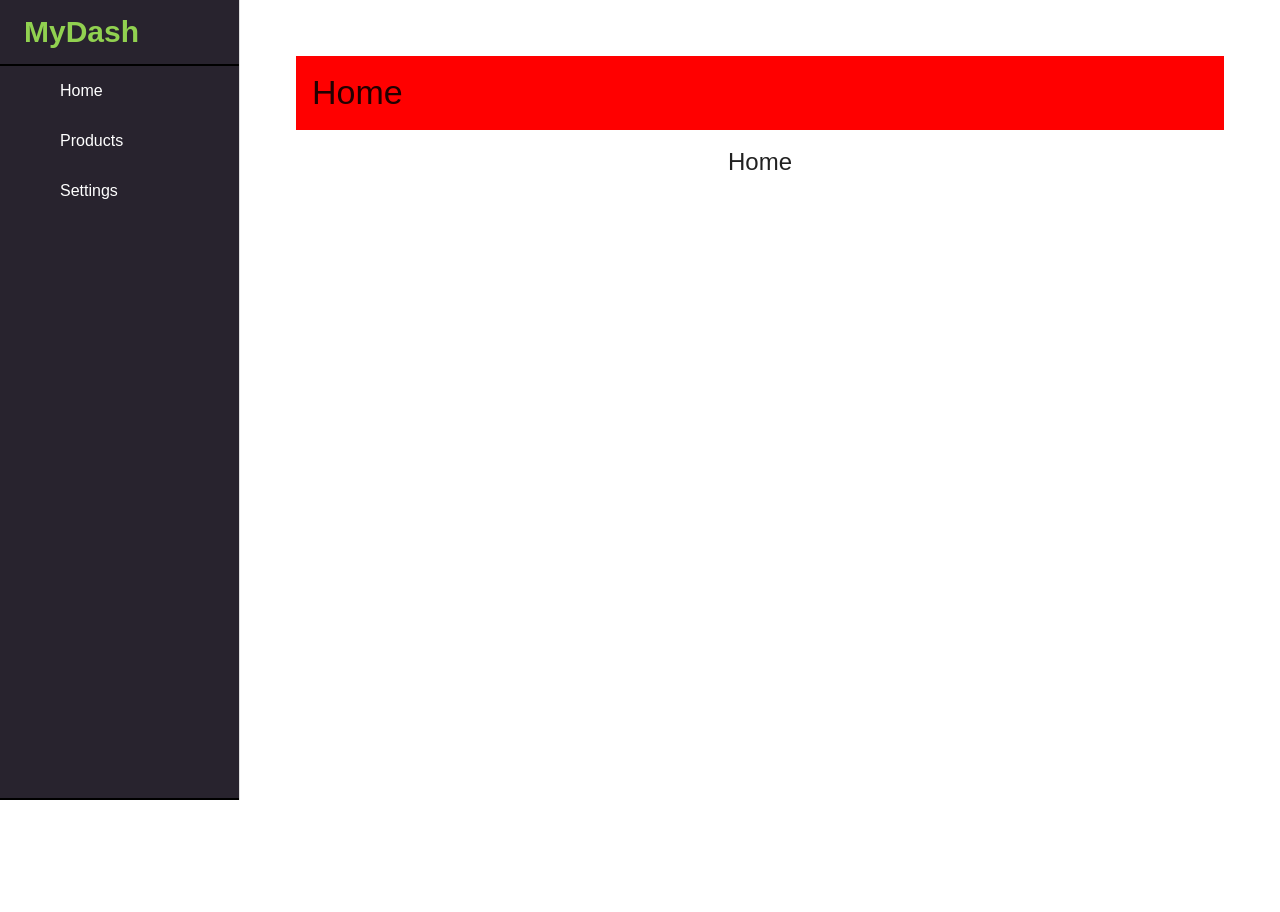
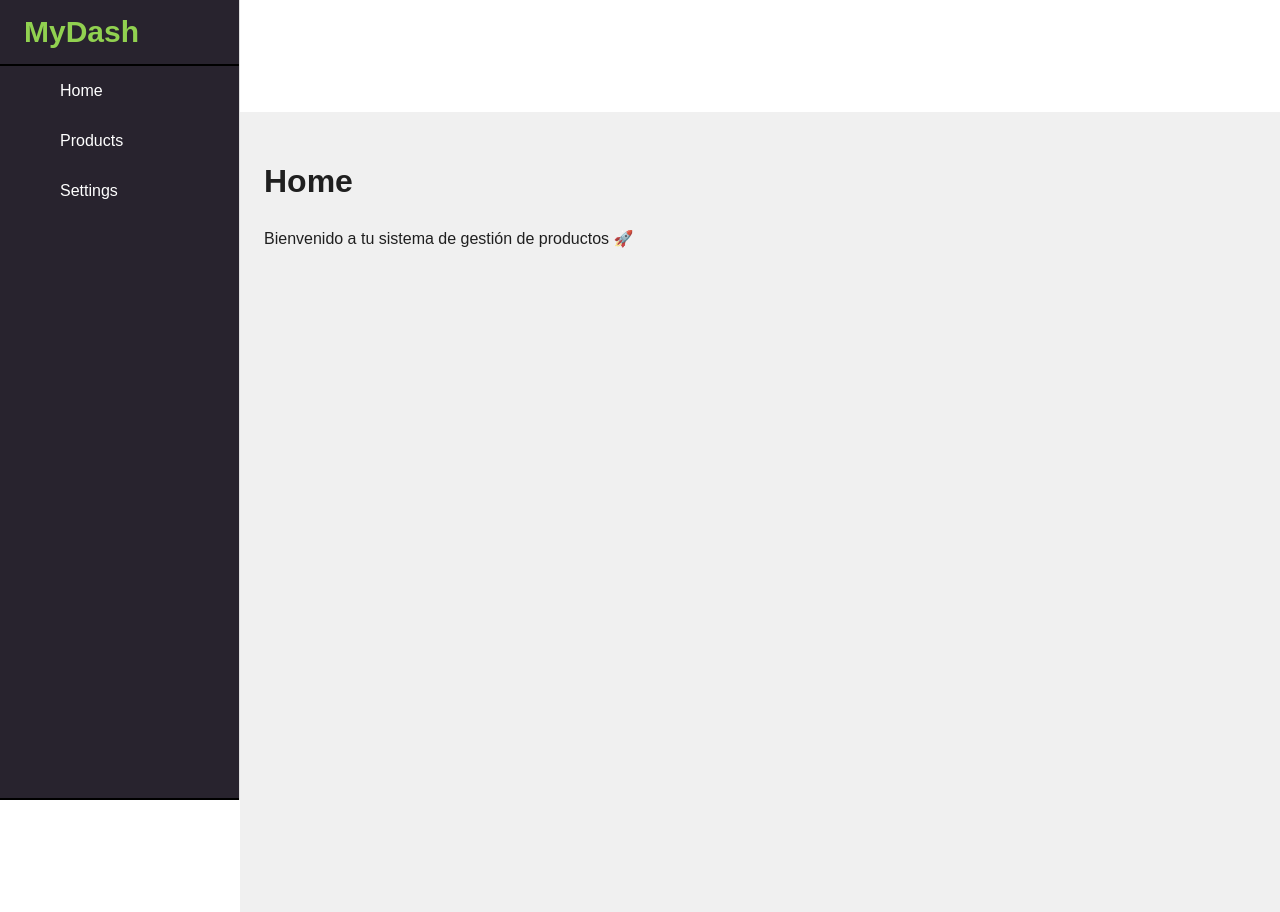
Before and after one commit to JuanBaez77/product-management-system, a React (Vite) app in the folder frontend/: page / in a window 1280 px wide. Before the commit the page ends 864 px from the top, so only its background shows below. Built offline with nearby package versions, Linux system fonts and the light colour scheme; some icons are missing.

Commit message:
fix errores

```diff
--- a/frontend/src/App.jsx
+++ b/frontend/src/App.jsx
@@ -1,24 +1,21 @@
 import React from 'react';
-import './App.css';
-import Sidenav from './Sidenav.jsx';
-import { Routes, Route, BrowserRouter } from 'react-router-dom';
-import Settings from './pages/Settings.jsx';
-import Home from './pages/Home.jsx';
-import Products from './pages/Products.jsx';
+import { BrowserRouter as Router, Routes, Route } from 'react-router-dom';
+import Home from './pages/Home';
+import Products from './pages/Products';
+import Settings from './pages/Settings';
+import Sidenav from './Sidenav';
 
+export default function App() {
+  const [open, setOpen] = React.useState(true);
 
-const App = () => {
-  return(
-    <>
-    <BrowserRouter>
+  return (
+    <Router>
+      <Sidenav open={open} setOpen={setOpen} />
       <Routes>
-        <Route path="/" element={<Home />}/>
-        <Route path="/products" element={<Products />}/>
-        <Route path="/settings" element={<Settings />}/>
+        <Route path="/" element={<Home open={open} />} />
+        <Route path="/products" element={<Products open={open} />} />
+        <Route path="/settings" element={<Settings open={open} />} />
       </Routes>
-    </BrowserRouter>
-    </>
+    </Router>
   );
-};
-
-export default App;
+}
--- a/frontend/src/Sidenav.jsx
+++ b/frontend/src/Sidenav.jsx
@@ -79,9 +79,7 @@ const Drawer = styled(MuiDrawer, { shouldForwardProp: (prop) => prop !== 'open'
   }),
 );
 
-export default function Sidenav() {
-  const theme = useTheme();
-  const [open, setOpen] = React.useState(true);
+export default function Sidenav({ open, setOpen }) {
   const navigate = useNavigate();
 
 
--- a/frontend/src/pages/Home.jsx
+++ b/frontend/src/pages/Home.jsx
@@ -1,34 +1,22 @@
 import React from 'react';
-import Sidenav from '../Sidenav.jsx';
 import { Box } from '@mui/material';
-import Typography from '@mui/material/Typography';
 
-export default function Home() {
+const drawerWidthOpen = 240;
+const drawerWidthClosed = 72;
+
+export default function Home({ open }) {
   return (
-        <Box sx={{ display: 'flex', height: '100vh' }}>
-
-            <Box sx={{ width: '240px', flexShrink: 0 }}>
-                <Sidenav />
-            </Box>
-
-            <Box sx={{ flexGrow: 1, padding: 3 }}>
     <Box
       sx={{
-                        display: 'flex',
-                        alignItems: 'center',
-                        backgroundColor: 'red',
-                        padding: '16px',
+        marginLeft: open ? `${drawerWidthOpen}px` : `${drawerWidthClosed}px`,
+        transition: 'margin 0.3s ease',
+        padding: 3,
+        backgroundColor: '#f0f0f0',
+        minHeight: '100vh',
       }}
     >
-                    <Typography variant="h4" component="h1" sx={{ margin: 0 }}>
-                        Home
-                    </Typography>
-                </Box>
-
-                <Typography variant="h5" component="div" sx={{ mt: 2 }}>
-                    Home
-                </Typography>
-            </Box>
+      <h1>Home</h1>
+      <p>Bienvenido a tu sistema de gestión de productos 🚀</p>
     </Box>
   );
 }
--- a/frontend/src/pages/Products.jsx
+++ b/frontend/src/pages/Products.jsx
@@ -1,13 +1,22 @@
 import React from 'react';
-import Sidenav from '../Sidenav.jsx';
+import { Box } from '@mui/material';
 
-export default function Products() {
-    return (
-        <>
-        <Sidenav />
-        <div>
-            <h1>Products</h1>
-        </div>
-        </>
-    );
+const drawerWidthOpen = 240;
+const drawerWidthClosed = 72;
+
+export default function Products({ open }) {
+  return (
+    <Box
+      sx={{
+        marginLeft: open ? `${drawerWidthOpen}px` : `${drawerWidthClosed}px`,
+        transition: 'margin 0.3s ease',
+        padding: 3,
+        backgroundColor: '#f8f9fa',
+        minHeight: '100vh',
+      }}
+    >
+      <h1>Productos</h1>
+      <p>Acá podés gestionar tus productos 📦</p>
+    </Box>
+  );
 }
--- a/frontend/src/pages/Settings.jsx
+++ b/frontend/src/pages/Settings.jsx
@@ -1,13 +1,22 @@
 import React from 'react';
-import Sidenav from '../Sidenav.jsx';
+import { Box } from '@mui/material';
 
-export default function Settings() {
-    return (
-        <>
-        <Sidenav />
-        <div>
-            <h1>Settings</h1>
-        </div>
-        </>
-    );
+const drawerWidthOpen = 240;
+const drawerWidthClosed = 72;
+
+export default function Settings({ open }) {
+  return (
+    <Box
+      sx={{
+        marginLeft: open ? `${drawerWidthOpen}px` : `${drawerWidthClosed}px`,
+        transition: 'margin 0.3s ease',
+        padding: 3,
+        backgroundColor: '#fff',
+        minHeight: '100vh',
+      }}
+    >
+      <h1>Configuración</h1>
+      <p>Ajustes generales del sistema ⚙️</p>
+    </Box>
+  );
 }
```
Lines whose indentation alone changed are shown as unchanged.
